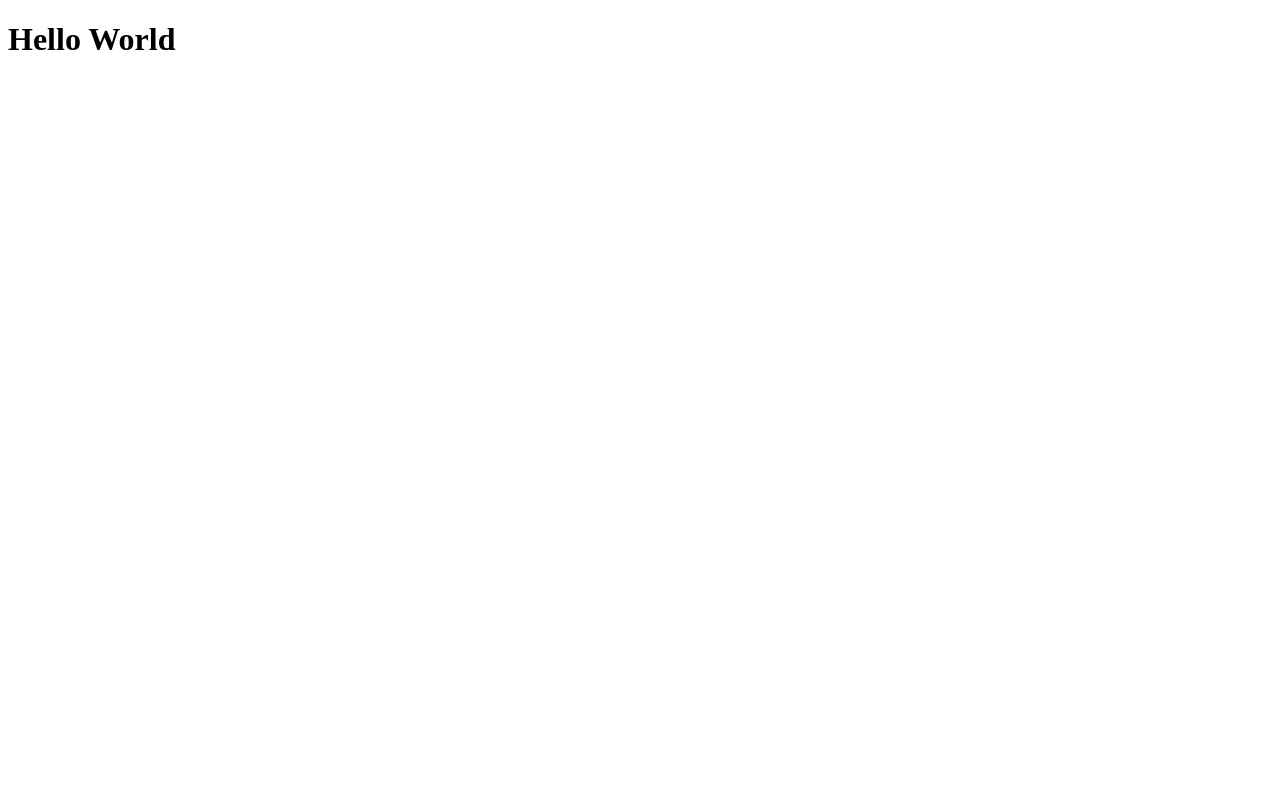
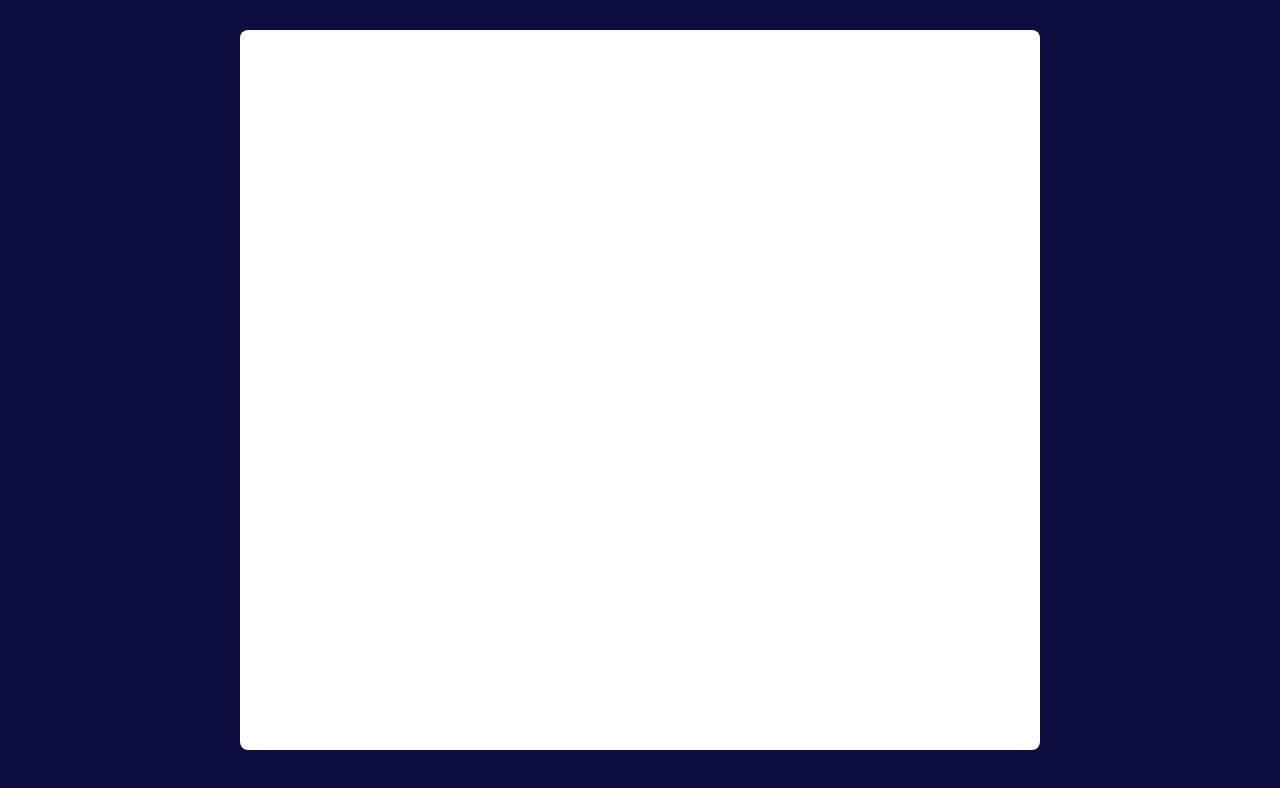
Before and after one commit to Muffinsmaniac/react-tenzies, a React (Vite) app: page / in a window 1280 px wide. Shown: the top 788 px of the page. Built offline with nearby package versions, Linux system fonts and the light colour scheme.

Commit message:
Creating the main Component

```diff
--- a/src/components/Main.tsx
+++ b/src/components/Main.tsx
@@ -3,7 +3,7 @@ export default function Main(){
 
     return(
         <main>
-            <h1>Hello World</h1>
+
         </main>
     )
 
--- a/src/index.css
+++ b/src/index.css
@@ -0,0 +1,22 @@
+body{
+  margin: 0;
+  background-color: rgb(12, 12, 63);
+  padding:30px;
+  height: 90vh;
+  display: flex;
+  justify-content: center;
+}
+
+#root{
+  height: 100%;
+  width: 100%;
+  max-width: 800px;
+  max-height: 900px;
+}
+
+main{
+  height: 100%;
+  background-color: white;
+  border-radius: 8px;
+
+}
```
